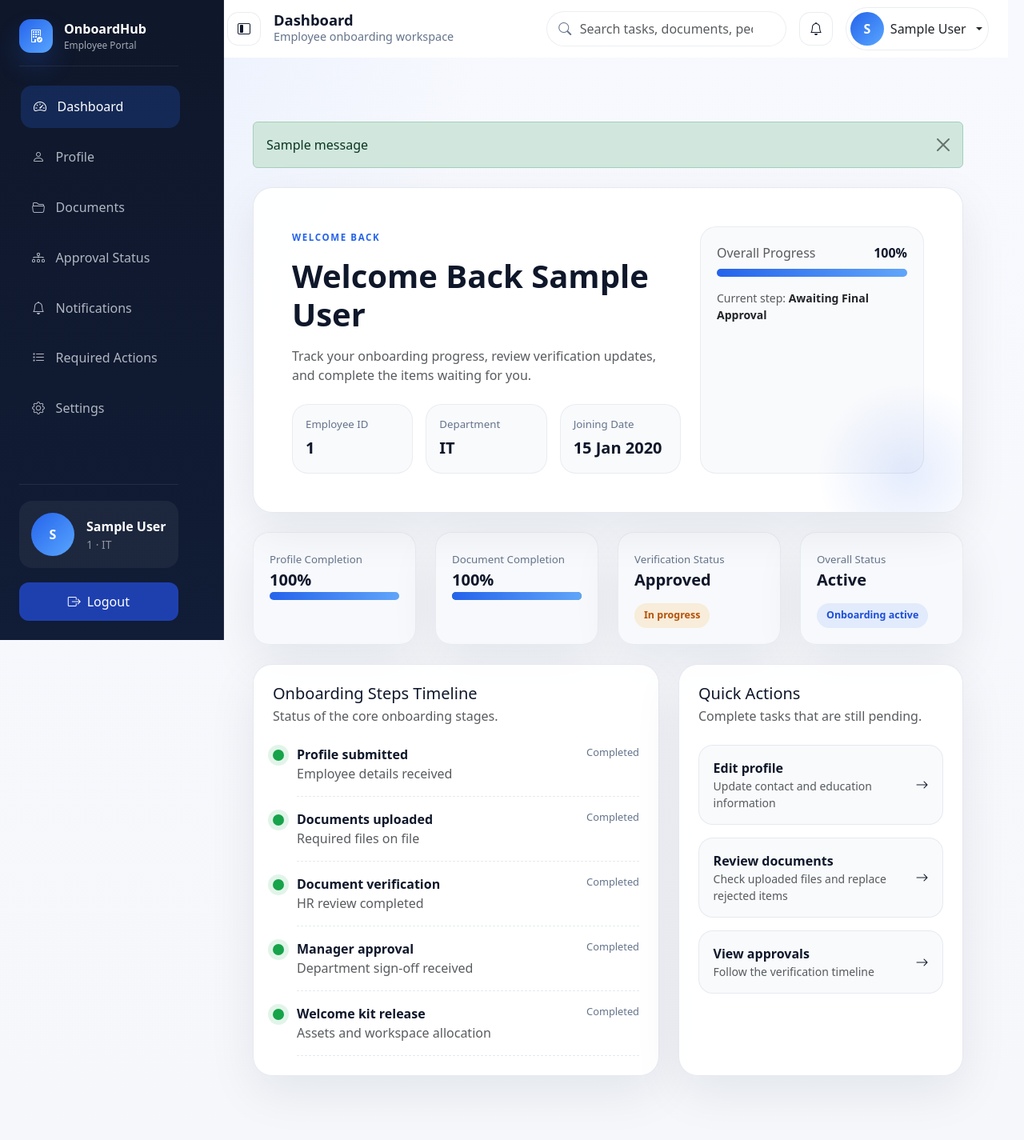
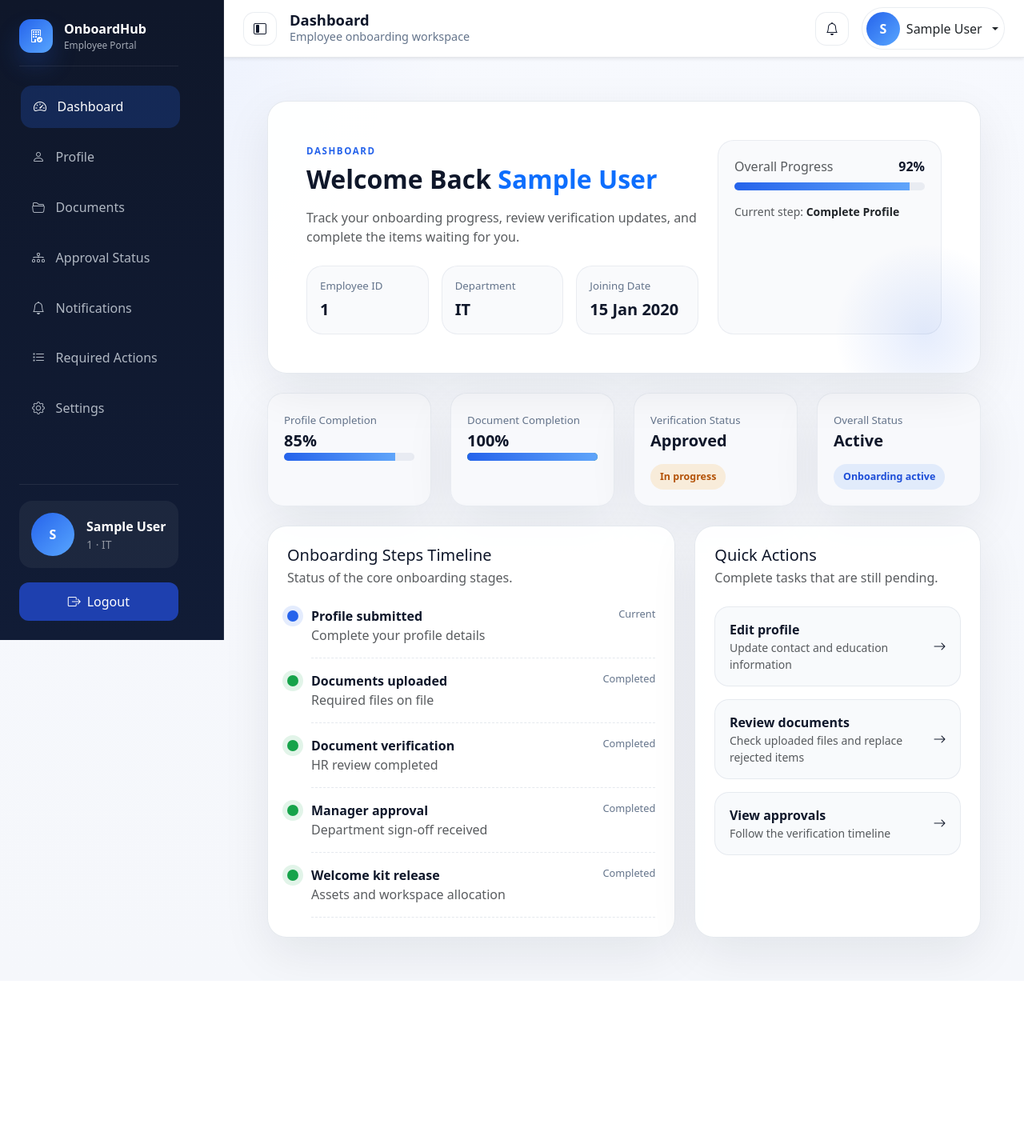
Before and after one commit to ankitsinhchauhan/Employee-Onboarding-Portal, a Django app: page /dashboard/ in a window 1280 px wide. Shown: the whole page at 80% size. After the commit the page ends 1222 px from the top, so only its background shows below. Run offline with Django 5.2, Linux system fonts and the light colour scheme; a user stored in the database is signed in; tables that the repository leaves empty hold one stand-in row (values such as "Sample post"); one stand-in notice (Sample message) is shown.

Commit message:
Single Dashboard Page UI + Backend

```diff
--- a/accounts/views.py
+++ b/accounts/views.py
@@ -69,7 +69,7 @@ class LogoutView(View):
 
     def post(self, request):
         logout(request)
-        return redirect("login")
+        return redirect("/")
 
 
 class ForgotPasswordView(View):
--- a/employees/models.py
+++ b/employees/models.py
@@ -16,6 +16,8 @@ class EmployeeProfile(models.Model):
         User,
         on_delete=models.CASCADE
     )
+
+    employee_id = models.CharField(max_length=20, unique=True)
 
     department = models.CharField(
         max_length=50,
@@ -36,9 +38,53 @@ class EmployeeProfile(models.Model):
 
     joining_date = models.DateField()
 
-    emergency_contact = models.CharField(
-        max_length=15
-    )
 
     def __str__(self):
         return self.user.full_name
+
+class EmployeeDocument(models.Model):
+
+    employee = models.ForeignKey(
+        EmployeeProfile,
+        on_delete=models.CASCADE
+    )
+
+    document_name = models.CharField(max_length=100)
+
+    file = models.FileField(upload_to="documents/")
+
+    uploaded_at = models.DateTimeField(auto_now_add=True)
+
+    verified = models.BooleanField(default=False)
+
+
+class Notification(models.Model):
+
+    employee = models.ForeignKey(
+        EmployeeProfile,
+        on_delete=models.CASCADE
+    )
+
+    title = models.CharField(max_length=200)
+
+    message = models.TextField()
+
+    is_read = models.BooleanField(default=False)
+
+    created_at = models.DateTimeField(auto_now_add=True)
+
+
+
+
+class RequiredAction(models.Model):
+
+    employee = models.ForeignKey(
+        EmployeeProfile,
+        on_delete=models.CASCADE
+    )
+
+    title = models.CharField(max_length=150)
+
+    description = models.TextField()
+
+    completed = models.BooleanField(default=False)
--- a/static/css/dashboard.css
+++ b/static/css/dashboard.css
@@ -1,5 +1,5 @@
 :root {
-  --dashboard-sidebar-width: 260px;
+  --dashboard-sidebar-width: 280px;
   --dashboard-sidebar-collapsed-width: 88px;
   --dashboard-header-height: 72px;
   --dashboard-bg: #f5f7fb;
@@ -32,10 +32,13 @@ body.dashboard-shell {
   color: var(--dashboard-text);
 }
 
+body.sidebar-collapsed {
+  --sidebar-width: 90px;
+}
+
 .dashboard-app {
   display: flex;
   min-height: 100vh;
-  width: 100%;
 }
 
 .dashboard-sidebar {
@@ -43,19 +46,19 @@ body.dashboard-shell {
   top: 0;
   left: 0;
   width: 280px;
+  flex-shrink: 0;
+  transition: width 0.3s ease;
   height: 100vh;
   background: linear-gradient(180deg, #0f172a, #111c36);
   color: #fff;
-  overflow-y: auto;
-  z-index: 1050;
+  z-index: 1040;
   border-right: 1px solid rgba(255, 255, 255, 0.08);
 }
 
-.dashboard-main {
-  margin-left: 280px;
-  width: calc(100% - 280px);
-  min-height: 100vh;
+.dashboard-shell.sidebar-collapsed .dashboard-sidebar {
+  width: 90px;
 }
+
 .dashboard-sidebar .offcanvas-body,
 .dashboard-sidebar .offcanvas-header {
   padding: 0;
@@ -193,35 +196,34 @@ body.dashboard-shell {
 }
 
 .dashboard-main {
+  flex: 1;
+  min-width: 0;
+  min-height: 100vh;
+  transition:
+    margin-left 0.35s ease,
+    width 0.35s ease;
   margin-left: var(--dashboard-sidebar-width);
-  min-height: 100vh;
-}
+  width: calc(100% - var(--dashboard-sidebar-width));
 
-.dashboard-shell.sidebar-collapsed .dashboard-main {
-  margin-left: var(--dashboard-sidebar-collapsed-width);
+  transition:
+    margin-left 0.35s ease,
+    width 0.35s ease;
 }
 
 .dashboard-shell.sidebar-collapsed .dashboard-sidebar {
-  width: var(--dashboard-sidebar-collapsed-width);
+  width: 90px;
 }
 
 .dashboard-shell.sidebar-collapsed .sidebar-brand,
 .dashboard-shell.sidebar-collapsed .nav-link-item span,
 .dashboard-shell.sidebar-collapsed .sidebar-footer,
+.dashboard-shell.sidebar-collapsed .profile-summary,
 .dashboard-shell.sidebar-collapsed .sidebar-brand small {
   display: none;
 }
 
 .dashboard-shell.sidebar-collapsed .nav-link-item {
   justify-content: center;
-}
-
-.dashboard-header {
-  position: sticky;
-  top: 0;
-  z-index: 1000;
-  background: #fff;
-  height: 72px;
 }
 
 .dashboard-title {
@@ -288,9 +290,21 @@ body.dashboard-shell {
   border: 2px solid #fff;
 }
 
+.dashboard-header {
+  position: sticky;
+  top: 0;
+  z-index: 1030;
+  height: 72px;
+  width: 100%;
+  background: #fff;
+  transition: all 0.35s ease;
+  border-bottom: 1px solid #e5e7eb;
+}
+
 .dashboard-content {
-  min-height: calc(100vh - var(--dashboard-header-height));
-  padding: 32px;
+  padding: 30px;
+  overflow-x: hidden;
+  width: 100%;
 }
 
 .card-surface {
@@ -578,9 +592,16 @@ body.dashboard-shell {
 }
 
 @media (max-width: 991.98px) {
-  .dashboard-main,
+  .dashboard-main {
+    margin-left: 0;
+
+    width: 100%;
+  }
+
   .dashboard-shell.sidebar-collapsed .dashboard-main {
     margin-left: 0;
+
+    width: 100%;
   }
 
   .dashboard-sidebar {
@@ -588,7 +609,8 @@ body.dashboard-shell {
   }
 
   .dashboard-shell.sidebar-collapsed .dashboard-sidebar {
-    width: min(88vw, 320px);
+    /* width: min(88vw, 320px); */
+    width: 90px;
   }
 
   .search-shell {
--- a/static/js/dashboard.js
+++ b/static/js/dashboard.js
@@ -21,11 +21,11 @@
     body.classList.add("sidebar-collapsed");
   }
 
-  collapseButtons.forEach((button) => {
-    button.addEventListener("click", () => {
-      setCollapsed(!body.classList.contains("sidebar-collapsed"));
-    });
-  });
+  // collapseButtons.forEach((button) => {
+  //   button.addEventListener("click", () => {
+  //     setCollapsed(!body.classList.contains("sidebar-collapsed"));
+  //   });
+  // });
 
   sidebarButtons.forEach((button) => {
     button.addEventListener("click", () => {
--- a/templates/dashboard/dashboard.html
+++ b/templates/dashboard/dashboard.html
@@ -5,9 +5,10 @@ OnboardHub{% endblock %} {% block dashboard_content %}
     <section class="hero-panel card-surface p-4 p-xl-5">
       <div class="d-flex flex-column flex-lg-row justify-content-between gap-4">
         <div class="flex-grow-1">
-          <div class="eyebrow mb-3">Welcome Back</div>
-          <h2 class="display-6 fw-semibold mb-3">
-            Welcome Back {{ employee_name }}
+          <div class="eyebrow mb-2">Dashboard</div>
+
+          <h2 class="display-8 fw-semibold mb-3">
+            Welcome Back <span class="text-primary">{{ employee_name }}</span>
           </h2>
           <p class="text-muted mb-4">
             Track your onboarding progress, review verification updates, and
@@ -38,7 +39,10 @@ OnboardHub{% endblock %} {% block dashboard_content %}
             <strong>{{ overall_progress }}%</strong>
           </div>
           <div class="progress dashboard-progress mb-3">
-            <div class="progress-bar" style="width: {{ overall_progress }}%"></div>
+            <div
+              class="progress-bar"
+              style="width: {{ overall_progress }}%"
+            ></div>
           </div>
           <div class="text-muted small">
             Current step: <strong class="text-body">{{ current_step }}</strong>
@@ -52,14 +56,24 @@ OnboardHub{% endblock %} {% block dashboard_content %}
     <div class="metric-card card-surface h-100">
       <span class="metric-label">Profile Completion</span>
       <div class="metric-value">{{ profile_completion }}%</div>
-      <div class="progress metric-progress"><div class="progress-bar" style="width: {{ profile_completion }}%"></div></div>
+      <div class="progress metric-progress">
+        <div
+          class="progress-bar"
+          style="width: {{ profile_completion }}%"
+        ></div>
+      </div>
     </div>
   </div>
   <div class="col-md-6 col-xl-3">
     <div class="metric-card card-surface h-100">
       <span class="metric-label">Document Completion</span>
       <div class="metric-value">{{ document_completion }}%</div>
-      <div class="progress metric-progress"><div class="progress-bar bg-success" style="width: {{ document_completion }}%"></div></div>
+      <div class="progress metric-progress">
+        <div
+          class="progress-bar bg-success"
+          style="width: {{ document_completion }}%"
+        ></div>
+      </div>
     </div>
   </div>
   <div class="col-md-6 col-xl-3">
--- a/templates/dashboard/dashboard_base.html
+++ b/templates/dashboard/dashboard_base.html
@@ -26,16 +26,21 @@
         {% include 'dashboard/header.html' %}
 
         <main class="dashboard-content">
-          <div class="container-fluid px-3 px-xl-4 py-4 py-xl-5">
-            {% if messages %}
-            {% for message in messages %}
-            <div class="alert alert-{{ message.tags|default:'info' }} alert-dismissible fade show mb-4" role="alert">
+          <div class="container-fluid px-3 px-xl-4 py-4 py-xl-4">
+            {% if messages %} {% for message in messages %}
+            <!-- <div
+              class="alert alert-{{ message.tags|default:'info' }} alert-dismissible fade show mb-4"
+              role="alert"
+            >
               {{ message }}
-              <button type="button" class="btn-close" data-bs-dismiss="alert" aria-label="Close"></button>
-            </div>
-            {% endfor %}
-            {% endif %}
-            {% block dashboard_content %}{% endblock %}
+              <button
+                type="button"
+                class="btn-close"
+                data-bs-dismiss="alert"
+                aria-label="Close"
+              ></button>
+            </div> -->
+            {% endfor %} {% endif %} {% block dashboard_content %}{% endblock %}
           </div>
         </main>
       </div>
--- a/templates/dashboard/header.html
+++ b/templates/dashboard/header.html
@@ -1,4 +1,4 @@
-<header class="dashboard-header sticky-top">
+<header class="dashboard-header w-100 sticky-top shadow-sm bg-body">
   <div
     class="d-flex align-items-center justify-content-between gap-3 h-100 px-3 px-xl-4"
   >
@@ -28,7 +28,7 @@
     </div>
 
     <div class="header-actions d-flex align-items-center gap-2 gap-xl-3">
-      <form
+      <!-- <form
         class="search-shell d-none d-md-flex align-items-center"
         role="search"
       >
@@ -38,11 +38,17 @@
           class="form-control border-0 shadow-none"
           placeholder="Search tasks, documents, people"
         />
-      </form>
+      </form> -->
 
-      <a href="{% url 'dashboard_notifications' %}" class="btn btn-icon position-relative" aria-label="Notifications">
+      <a
+        href="{% url 'dashboard_notifications' %}"
+        class="btn btn-icon position-relative"
+        aria-label="Notifications"
+      >
         <i class="bi bi-bell"></i>
-        {% if notification_count %}<span class="notification-dot"></span>{% endif %}
+        {% if notification_count %}
+        <span class="notification-dot"></span>
+        {% endif %}
       </a>
 
       <div class="dropdown">
@@ -52,10 +58,10 @@
           data-bs-toggle="dropdown"
           aria-expanded="false"
         >
-          <span class="avatar-circle">{{ employee_name|default:user.get_username|slice:":1"|upper }}</span>
-          <span class="d-none d-sm-inline"
-            >{{ employee_name|default:user.get_username }}</span
+          <span class="avatar-circle"
+            >{{ employee_name|slice:":1"|upper }}</span
           >
+          <span class="d-none d-sm-inline">{{ employee_name }}</span>
         </button>
         <ul class="dropdown-menu dropdown-menu-end shadow-sm border-0">
           <li>
--- a/templates/dashboard/required_actions.html
+++ b/templates/dashboard/required_actions.html
@@ -17,7 +17,9 @@
       <div class="action-icon"><i class="bi bi-{{ action.icon }}"></i></div>
       <h3 class="h5 mb-2">{{ action.title }}</h3>
       <p class="text-muted">{{ action.description }}</p>
-      <a href="{% url action.url_name %}" class="btn btn-primary">{{ action.button }}</a>
+      <a href="{% url action.url_name %}" class="btn btn-primary"
+        >{{ action.button }}</a
+      >
     </div>
   </div>
   {% endfor %}
--- a/templates/dashboard/sidebar.html
+++ b/templates/dashboard/sidebar.html
@@ -69,9 +69,7 @@
           {{ employee_name|default:user.get_username|slice:":1"|upper }}
         </div>
         <div>
-          <div class="fw-semibold text-white">
-            {{ employee_name|default:user.get_username }}
-          </div>
+          <div class="fw-semibold text-white">{{ employee_name}}</div>
           <div class="text-white-50 small">
             {{ employee_id }} · {{ department }}
           </div>
```
Also changed, not shown: employees/services/dashboard_service.py (added, +39 -0 lines), employees/urls.py (added, +13 -0 lines), employees/views/dashboard.py (added, +20 -0 lines), templates/base.html (+14 -19 lines).
